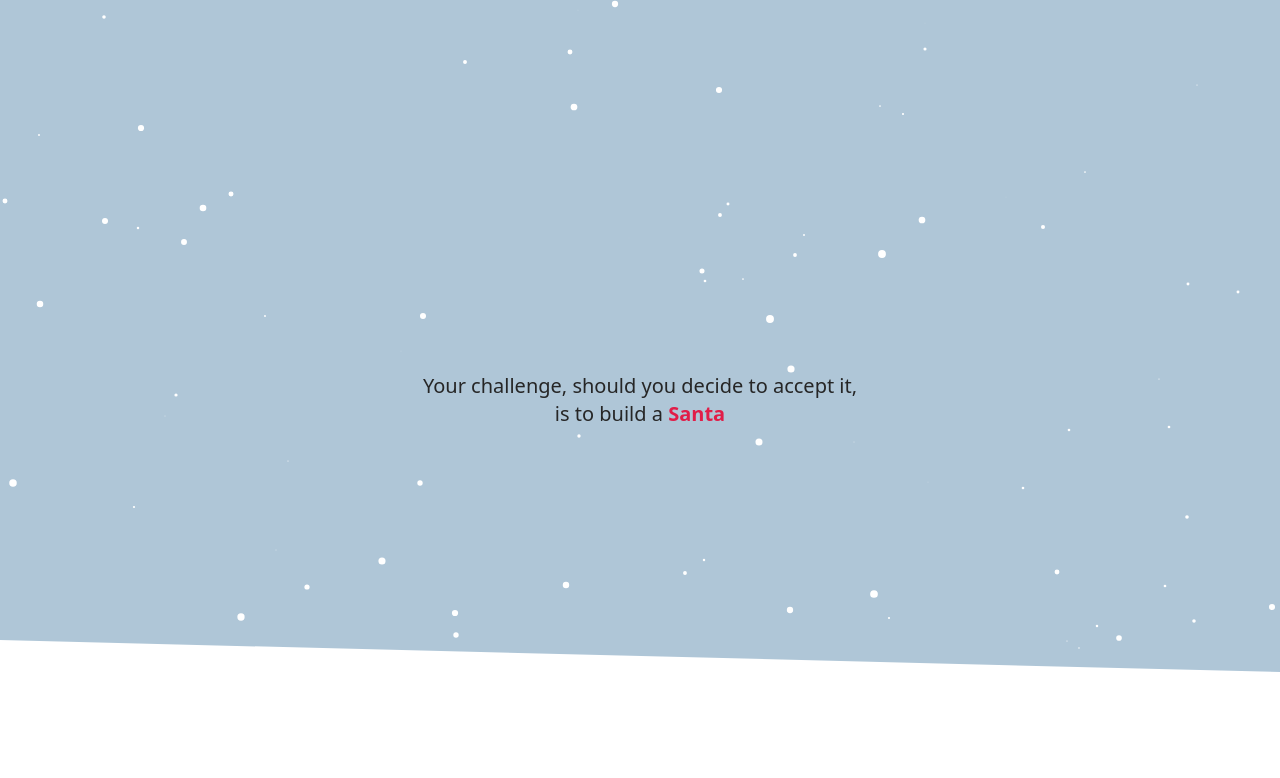
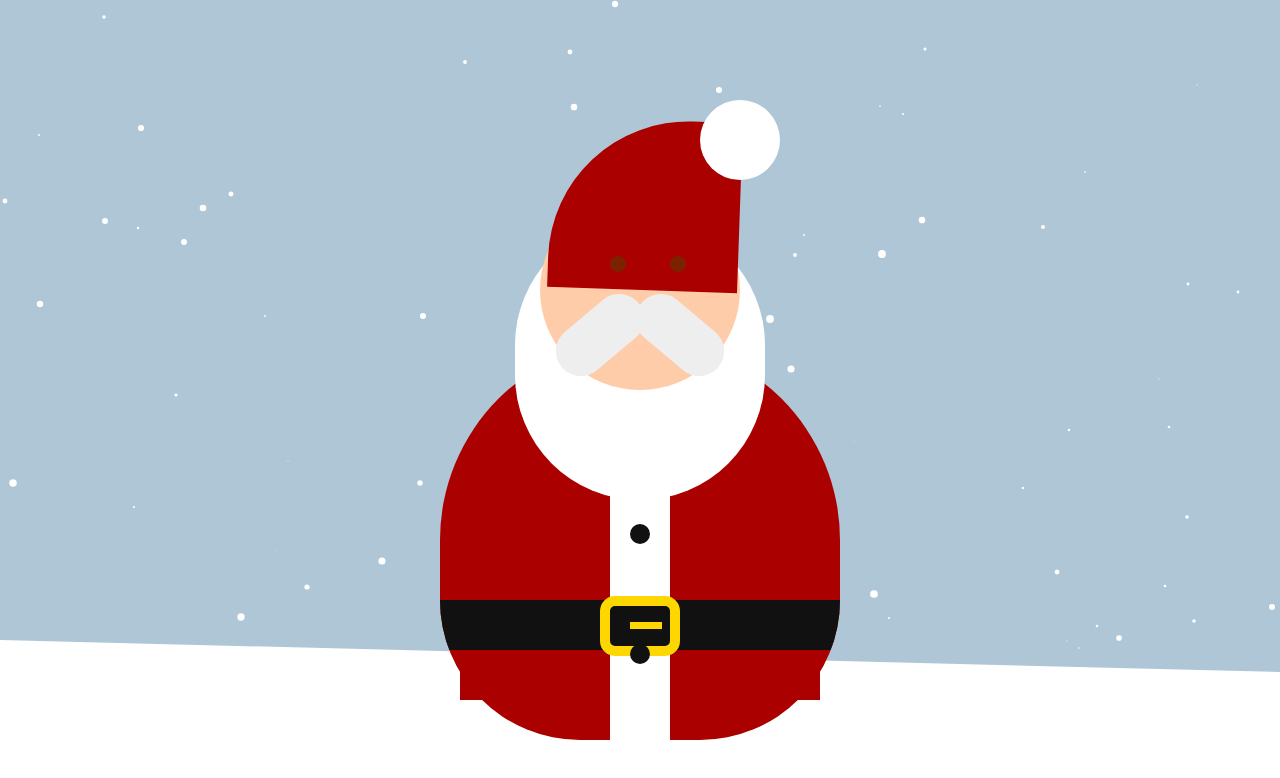
Before and after one commit to mabey01/santas-christmas-challenge, a React (Vite) app: page / in a window 1280 px wide. Shown: the top 778 px of the page. Built offline with nearby package versions, Linux system fonts and the light colour scheme.

Commit message:
max tried his best, okay

```diff
--- a/src/App.tsx
+++ b/src/App.tsx
@@ -4,6 +4,227 @@ import { Target } from "./target";
 
 const Ground = styled.div`
   clip-path: polygon(0% 0%, 100% 20%, 100% 100%, 0% 100%);
+`;
+
+const Hat = styled.div`
+  width: 190px;
+  height: 170px;
+
+  position: absolute;
+  top: 20px;
+  left: calc(50% - 90px);
+
+  border-radius: 140px 0 0 0;
+  background-color: var(--suit);
+
+  transform: rotate(2deg);
+`;
+
+const HatEnd = styled.div`
+  width: 80px;
+  height: 80px;
+
+  background: white;
+
+  border-radius: 50%;
+
+  position: absolute;
+
+  top: 0;
+  left: calc(50% + 60px);
+`;
+
+const Face = styled.div`
+  width: 200px;
+  height: 200px;
+
+  background-color: var(--skin);
+
+  border-radius: 100px;
+
+  position: absolute;
+  top: 15%;
+  left: calc(50% - 100px);
+`;
+
+const Eye = styled.div`
+  width: 16px;
+  height: 16px;
+
+  border-radius: 50%;
+
+  background-color: var(--eyes);
+`;
+
+const LeftEye = styled(Eye)`
+  position: absolute;
+  left: calc(50% - 30px);
+  top: 26%;
+`;
+
+const RightEye = styled(Eye)`
+  position: absolute;
+  left: calc(50% + 30px);
+  top: 26%;
+`;
+
+const BigBeard = styled.div`
+  height: 280px;
+  width: 250px;
+
+  position: absolute;
+
+  background-color: white;
+
+  border-radius: 150px;
+
+  top: 20%;
+  left: calc(50% - 125px);
+`;
+
+const Stache = styled.div`
+  width: 100px;
+  height: 50px;
+
+  background-color: var(--beard);
+
+  border-radius: 120px;
+`;
+
+const LeftStache = styled(Stache)`
+  position: absolute;
+
+  transform: rotate(-40deg);
+  top: 35%;
+  left: calc(50% - 90px);
+`;
+
+const RightStache = styled(Stache)`
+  position: absolute;
+
+  transform: rotate(40deg);
+  top: 35%;
+  left: calc(50% - 10px);
+`;
+
+const Body = styled.div`
+  width: 400px;
+  height: 400px;
+
+  background-color: var(--suit);
+
+  position: absolute;
+  top: 40%;
+  left: calc(50% - 200px);
+
+  border-radius: 200px 200px 140px 140px;
+
+  overflow: hidden;
+`;
+
+const Middle = styled.div`
+  height: 100%;
+  width: 60px;
+
+  background: white;
+
+  position: absolute;
+
+  top: 0;
+  left: calc(50% - 30px);
+`;
+
+const Knopf = styled.div`
+  width: 20px;
+  height: 20px;
+
+  border-radius: 50%;
+
+  background-color: var(--belt);
+`;
+
+const FirstKnopf = styled(Knopf)`
+  position: absolute;
+
+  top: 54%;
+  left: calc(50% - 10px);
+`;
+
+const SecondKnopf = styled(Knopf)`
+  position: absolute;
+
+  top: calc(54% + 50px);
+  left: calc(50% - 10px);
+`;
+
+const ThirdKnopf = styled(Knopf)`
+  position: absolute;
+
+  top: calc(54% + 100px);
+  left: calc(50% - 10px);
+`;
+
+const FourthKnopf = styled(Knopf)`
+  position: absolute;
+
+  top: calc(54% + 220px);
+  left: calc(50% - 10px);
+`;
+
+const Belt = styled.div`
+  width: 500px;
+  height: 50px;
+
+  background-color: var(--belt);
+
+  position: absolute;
+  top: 65%;
+  left: calc(50% - 250px);
+`;
+
+const Buckle = styled.div`
+  width: 80px;
+  height: 60px;
+
+  border-radius: 15px;
+
+  position: absolute;
+  top: 64%;
+  left: calc(50% - 40px);
+
+  border-width: 10px;
+  border-style: solid;
+  border-color: var(--belt-buckle);
+`;
+
+const BeltMiddle = styled.div`
+  width: 32px;
+  height: 7px;
+
+  background-color: var(--belt-buckle);
+
+  position: absolute;
+  top: calc(70% + 2px);
+  left: calc(50% - 10px);
+`;
+
+const Leg = styled.div`
+  height: 200px;
+  width: 160px;
+
+  background-color: var(--suit);
+`;
+
+const LeftLeg = styled(Leg)`
+  position: absolute;
+  bottom: 0;
+  left: calc(50% - 180px);
+`;
+
+const RightLeg = styled(Leg)`
+  position: absolute;
+  bottom: 0;
+  left: calc(50% + 20px);
 `;
 
 export function App() {
@@ -14,12 +235,27 @@ export function App() {
       <Ground className="absolute bottom-0 left-0 right-0 h-[20vh] bg-white" />
 
       <main className="absolute w-[50vw] h-[75vh] text-neutral-800">
-        <div className="h-full flex justify-center items-center text-center">
-          <div className="max-w-md">
-            Your challenge, should you decide to accept it, is to build a
-            <span className="text-rose-600 font-semibold"> Santa</span>
-          </div>
-        </div>
+        <LeftLeg />
+        <RightLeg />
+        <Body>
+          <Middle />
+          <Belt />
+          <Buckle />
+          <BeltMiddle />
+        </Body>
+        <FirstKnopf />
+        <SecondKnopf />
+        <ThirdKnopf />
+        <FourthKnopf />
+
+        <BigBeard />
+        <Face />
+        <Hat />
+        <HatEnd />
+        <LeftEye />
+        <RightEye />
+        <LeftStache />
+        <RightStache />
       </main>
 
       <Target />
```
